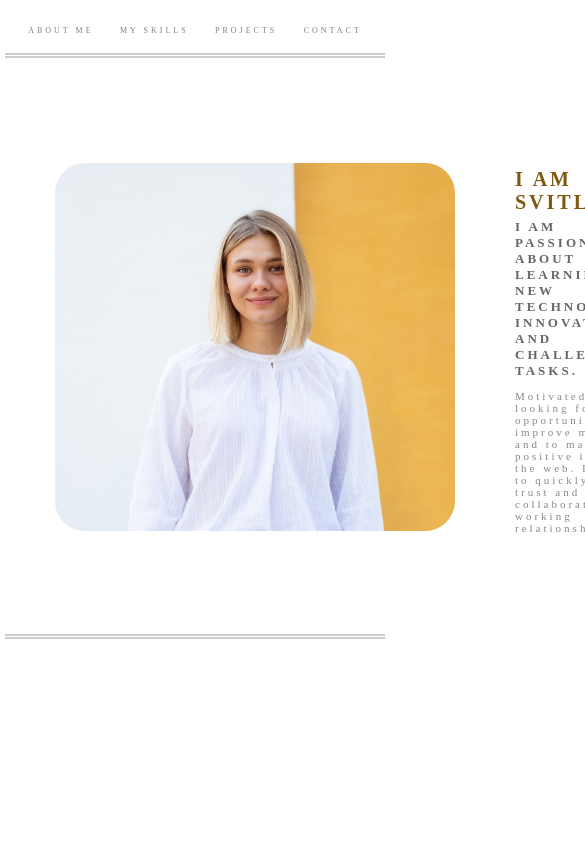
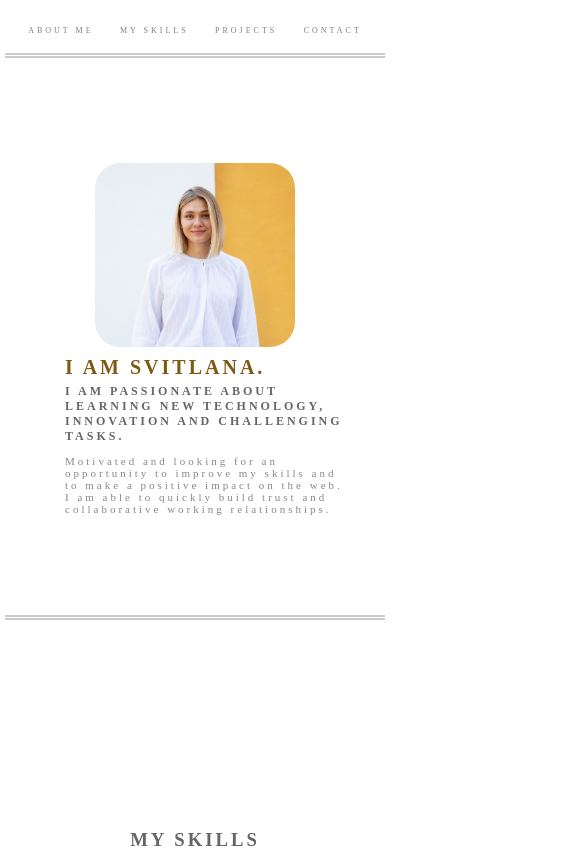
Before and after one commit to SvitlanaBurlaka/svitlana-burlaka-portfolio, a React (Create React App) app: page / in a window 390 px wide. Shown: the top 848 px of the page, 585 px wide, since content can reach past the window. Built offline with nearby package versions, Linux system fonts and the light colour scheme; a web font is replaced by a local one.

Commit message:
Changed style

```diff
--- a/src/components/AboutMe/AboutMe.css
+++ b/src/components/AboutMe/AboutMe.css
@@ -43,13 +43,67 @@
     margin-bottom: 100px;
 }
 
+
+@media screen and (max-width: 851px) {
+    .portrait {
+        border-radius: 30px;
+        margin-left: 50px;
+        max-width: 250px;
+    }
+
+    .title-name {
+        font-size: 23px;
+    }
+
+    .title {
+        font-size: 16px;
+    }
+
+    .bio-description {
+        font-size: 13px;
+    }
+}
+
+@media screen and (max-width: 708px) {
+    .portrait {
+        border-radius: 25px;
+        margin-left: 30px;
+        max-width: 200px;
+    }
+
+    .title-name {
+        font-size: 22px;
+    }
+
+    .title {
+        font-size: 14px;
+    }
+
+    .bio-description {
+        font-size: 11px;
+    }
+
+}
+
+@media screen and (max-width: 570px) {
+    .about-me-container {
+        flex-direction: column;
+        align-items: center;
+    }
+
+    .portrait {
+        margin-left: 0px;
+    }
+
+}
+
 @media screen and (max-width: 500px) {
     .title-name {
         font-size: 20px;
     }
 
     .title {
-        font-size: 13px;
+        font-size: 12px;
     }
 
     .about-me-container {
--- a/src/components/Header/Header.css
+++ b/src/components/Header/Header.css
@@ -31,7 +31,7 @@ a {
 
 
 .navigation-list a:hover {
-    color: rgb(237, 120, 106)
+    color: #d89d25;
 }
 
 @media screen and (max-width: 600px) {
```
